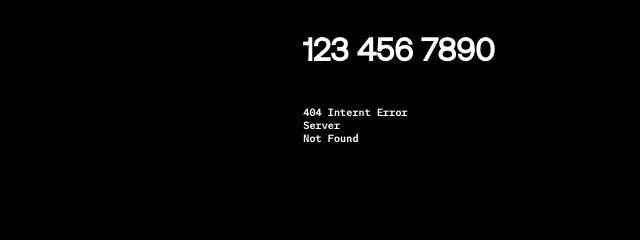
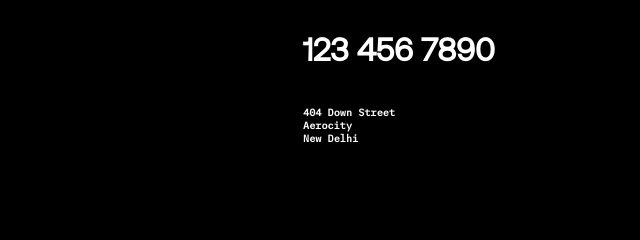
Before and after one commit to curioushiva/Quantum-Rides, a plain HTML site: page Quantum Rides/index.html in a window 1280 px wide. Shown: the part 8412-8652 px from the top of the page, 640-1280 px from the left. Drawn offline with nearby package versions, Linux system fonts and the light colour scheme.

Commit message:
index.html

```diff
--- a/Quantum Rides/index.html
+++ b/Quantum Rides/index.html
@@ -238,7 +238,7 @@
                     <h3>We respond within a few hours</h3>
                     <h4><a href="tel:123 456 7890" target="_blank" style="text-decoration: none; color: white;">123 456
                             7890</a></h4>
-                    <h5>404 Internt Error<br>Server<br>Not Found</h5>
+                    <h5>404 Down Street<br>Aerocity<br>New Delhi</h5>
                 </div>
             </div>
             <div class="fpc-3">
```
